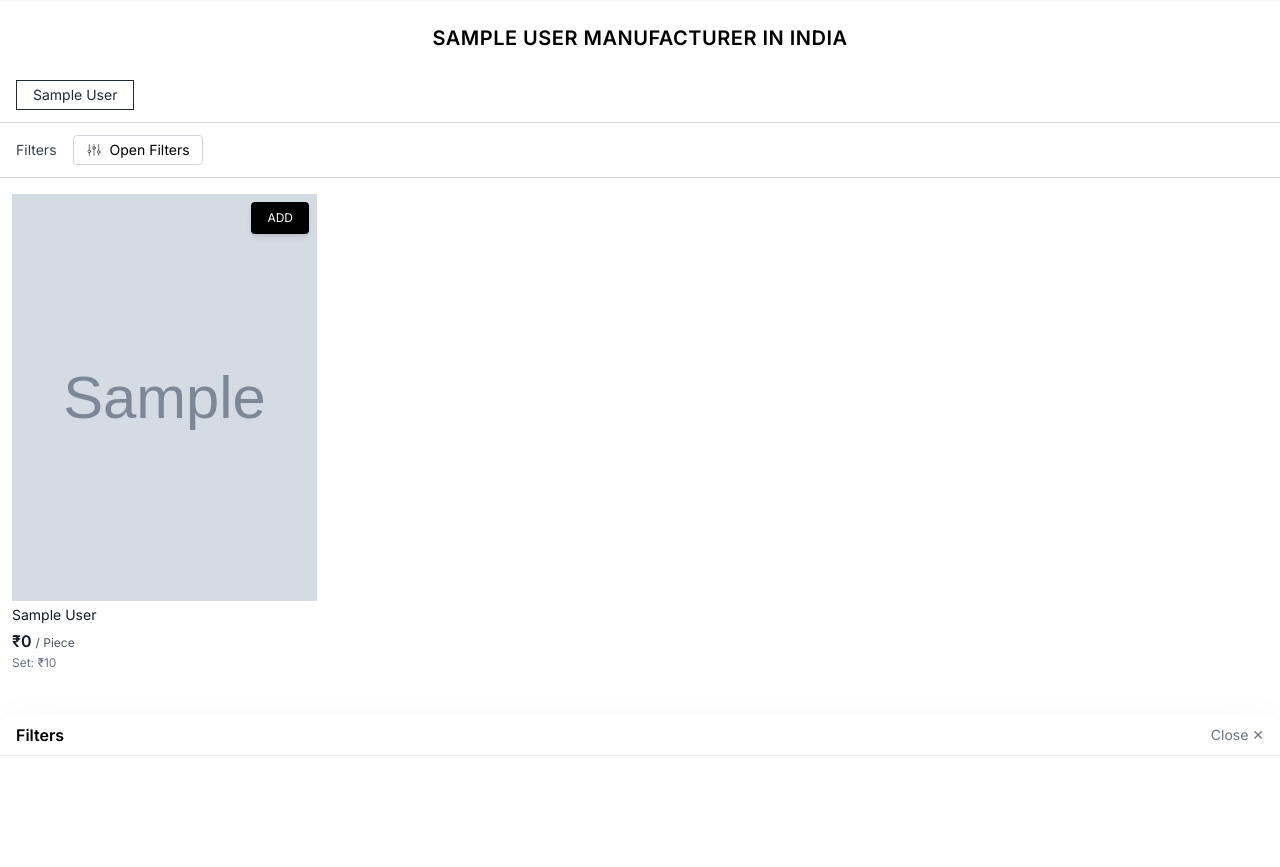
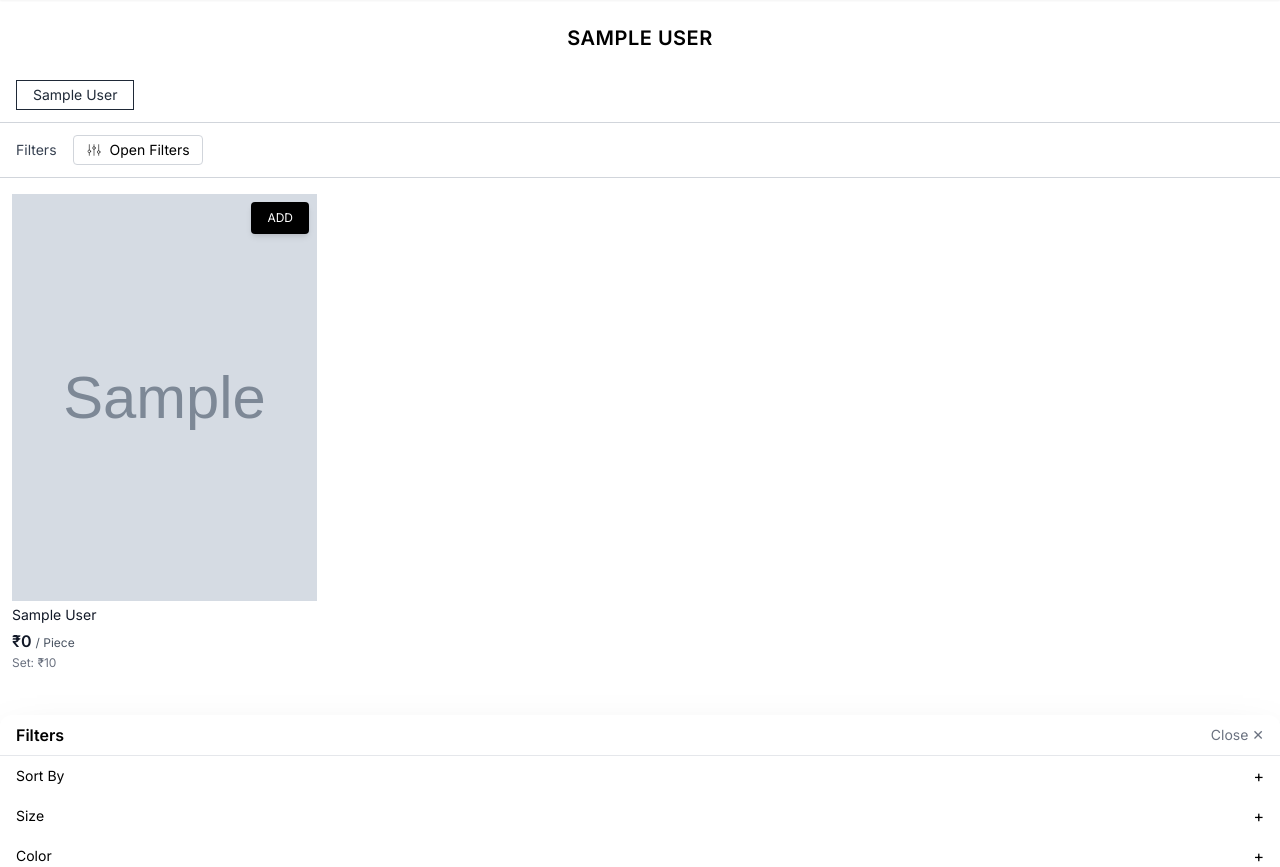
Before and after one commit to waseans/clauch-Clothing, a Django app: a page that uses clothingstore/user/templates/category_detail.html in a window 1280 px wide. Shown: the part 85-952 px from the top of the page. Run offline with Django 5.2, Linux system fonts and the light colour scheme; tables that the repository leaves empty hold one stand-in row (values such as "Sample post"); grey boxes marked "Sample" are stand-in pictures; some libraries are stand-ins or nearby versions; grey boxes are pictures that could not be loaded.

Commit message:
changed category page for seo

```diff
--- a/clothingstore/user/templates/category_detail.html
+++ b/clothingstore/user/templates/category_detail.html
@@ -1,59 +1,36 @@
 {% extends "base.html" %}
 {% load static %}
+{% block seo %}
+  <title>{{ category.name }} | Clauch</title>
+  <meta name="description" content="Explore premium wholesale clothing in the {{ category.name }} category. Best B2B deals only on Clauch.">
+  <meta name="keywords" content="{{ category.name }}, wholesale {{ category.name }}, B2B fashion, Clauch clothing, bulk fashion orders">
+  <meta name="robots" content="index, follow">
 
-{% block seo %}
-<title>{{ category.name }} Manufacturer in India | Clauch Factory</title>
-
-<meta name="description" content="Clauch Factory is a trusted {{ category.name }} manufacturer in India offering bulk production, private labeling, low MOQ and factory-direct pricing for wholesalers and fashion brands.">
-
-<meta name="keywords" content="{{ category.name }} manufacturer India, wholesale {{ category.name }}, bulk {{ category.name }}, private label {{ category.name }}, B2B {{ category.name }}">
-
-<meta name="robots" content="index, follow">
-<link rel="canonical" href="{{ request.build_absolute_uri }}">
-
-<!-- Open Graph -->
-<meta property="og:title" content="{{ category.name }} Manufacturer in India | Clauch Factory">
-<meta property="og:description" content="Bulk {{ category.name }} manufacturing from India. Private label, export-ready production and factory pricing by Clauch Factory.">
+  <!-- Open Graph / Facebook -->
+  <meta property="og:title" content="{{ category.name }} | Clauch">
+  <meta property="og:description" content="Wholesale deals for {{ category.name }} clothing. View sets, sizes, prices.">
   <meta property="og:image" content="{{ category.image.url }}">
   <meta property="og:url" content="{{ request.build_absolute_uri }}">
   <meta property="og:type" content="website">
-<meta property="og:site_name" content="Clauch Factory">
 
   <!-- Twitter -->
   <meta name="twitter:card" content="summary_large_image">
-<meta name="twitter:title" content="{{ category.name }} Manufacturer in India | Clauch Factory">
-<meta name="twitter:description" content="B2B {{ category.name }} manufacturer in India offering bulk supply, private labeling and low MOQ.">
+  <meta name="twitter:title" content="{{ category.name }} | Clauch">
+  <meta name="twitter:description" content="Shop premium wholesale {{ category.name }} sets in bulk from Clauch.">
   <meta name="twitter:image" content="{{ category.image.url }}">
-
-<!-- Category Schema -->
-<script type="application/ld+json">
-{
-  "@context": "https://schema.org",
-  "@type": "CollectionPage",
-  "name": "{{ category.name }} Manufacturer in India",
-  "description": "Bulk {{ category.name }} manufacturing in India by Clauch Factory with private labeling and factory-direct supply.",
-  "url": "{{ request.build_absolute_uri }}",
-  "isPartOf": {
-    "@type": "WebSite",
-    "name": "Clauch Factory",
-    "url": "https://clauchfactory.com/"
-  }
-}
-</script>
 {% endblock %}
 
+
 {% block content %}
+<div class="text-center text-lg sm:text-xl font-semibold mt-6 mb-4 uppercase tracking-wide">
+    {{ category.name }}
+</div>
 
-<!-- ✅ H1 -->
-<h1 class="text-center text-lg sm:text-xl font-semibold mt-6 mb-4 uppercase tracking-wide">
-    {{ category.name }} Manufacturer in India
-</h1>
-
-<!-- Category navigation -->
 <div class="w-full overflow-x-auto whitespace-nowrap border-b border-gray-300 py-3 px-4 bg-white flex items-center">
     <div class="flex gap-2 flex-grow">
         {% for label in categories %}
         <a href="{% url 'category_detail' label.slug %}">
+
             <button class="px-4 py-1 border text-xs sm:text-sm border-gray-800 text-gray-800 font-medium hover:bg-black hover:text-white transition-all duration-200">
                 {{ label.name }}
             </button>
@@ -62,7 +39,6 @@
     </div>
 </div>
 
-<!-- Filter bar -->
 <div class="w-full px-4 py-3 bg-white border-b border-gray-300 flex items-center justify-between sm:justify-start sm:gap-4">
     <span class="text-sm font-medium text-gray-700">Filters</span>
     <button onclick="toggleFilter()" class="ml-auto sm:ml-0 flex items-center gap-2 border border-gray-300 px-3 py-1 rounded text-sm hover:bg-black hover:text-white transition-all">
@@ -71,8 +47,7 @@
     </button>
 </div>
 
-<!-- Products -->
-<div class="grid grid-cols-2 sm:grid-cols-3 md:grid-cols-4 gap-3 px-3 pt-4 pb-16">
+<div class="grid grid-cols-2 sm:grid-cols-3 md:grid-cols-4 gap-3 px-3 pt-4 pb-10">
     {% for product in products %}
     <div class="w-full">
         <div class="relative">
@@ -81,22 +56,21 @@
                     <img src="{{ product.primary_image.url }}" alt="{{ product.name }}" class="w-full h-full object-cover bg-white">
                 </div>
             </a>
-
             <button class="absolute top-2 right-2 bg-black text-white text-xs px-4 py-2 rounded shadow-md hover:shadow-lg transition-all">
                 ADD
             </button>
         </div>
-
-        <div class="pt-1 pb-2">
+        <div class="pt-1 pb-2"> {# Added pb-2 for consistent bottom padding #}
             <p class="text-xs sm:text-sm text-gray-900 leading-tight truncate">{{ product.name }}</p>
 
-            <div class="text-base font-bold text-gray-900 mt-1">
-                ₹{{ product.get_current_price_per_piece|floatformat:0 }}
-                <span class="text-xs font-normal text-gray-600">/ Piece</span>
+            {# Price per Piece - Main and larger #}
+            <div class="text-base font-bold text-gray-900 mt-1"> {# Increased size and bold #}
+              ₹{{ product.get_current_price_per_piece|floatformat:0 }} <span class="text-xs font-normal text-gray-600">/ Piece</span>
             </div>
 
+            {# Price per Set - Smaller and less prominent #}
             {% if product.get_total_pieces_in_set > 0 %}
-            <p class="text-xs text-gray-500 mt-0.5">
+                <p class="text-xs text-gray-500 mt-0.5"> {# Smaller text and lighter color #}
                     Set: ₹{{ product.discount_price|default:product.price|floatformat:0 }}
                 </p>
             {% endif %}
@@ -105,41 +79,6 @@
     {% endfor %}
 </div>
 
-<!-- ✅ SEO CONTENT (BOTTOM – CLEAN) -->
-<div class="max-w-5xl mx-auto px-4 py-12 mt-24 border-t border-gray-200 text-sm text-gray-700 leading-relaxed">
-
-    <h2 class="text-lg font-semibold mb-3">
-        {{ category.name }} Manufacturer in India
-    </h2>
-
-    <p class="mb-4">
-        Clauch Factory is a leading {{ category.name|lower }} manufacturer in India
-        supplying bulk apparel to wholesalers, retailers, and private fashion brands
-        worldwide. Our production process focuses on consistent sizing, premium fabrics,
-        and scalable manufacturing capacity.
-    </p>
-
-    <p class="mb-4">
-        We offer private labeling, custom design development, and low MOQ options,
-        allowing brands to launch and expand efficiently. All garments are produced
-        under strict quality control standards at our Indian manufacturing facility.
-    </p>
-
-    <h3 class="font-semibold mt-6 mb-2">
-        Why Choose Clauch Factory?
-    </h3>
-
-    <ul class="list-disc pl-5 space-y-1">
-        <li>Factory-direct pricing</li>
-        <li>Bulk and private label manufacturing</li>
-        <li>Low MOQ options available</li>
-        <li>Export-ready apparel production</li>
-        <li>Worldwide B2B supply</li>
-    </ul>
-
-</div>
-
-<!-- Filter Panel -->
 <div id="filterPanel" class="fixed bottom-0 left-0 w-full bg-white z-50 h-[50vh] transform translate-y-full transition-transform duration-300 ease-in-out shadow-2xl rounded-t-xl">
     <div class="h-full flex flex-col">
         <div class="flex justify-between items-center px-4 py-2 border-b">
@@ -148,7 +87,68 @@
         </div>
 
         <div class="flex-1 overflow-y-auto px-4 pb-20 pt-2">
-            {% comment %} filter UI unchanged {% endcomment %}
+
+            <div>
+                <div class="flex justify-between items-center cursor-pointer" onclick="toggleSection('sortBy')">
+                    <h3 class="font-medium text-sm">Sort By</h3>
+                    <span id="icon-sortBy">+</span>
+                </div>
+                <div id="section-sortBy" class="mt-2 hidden text-sm text-gray-700">
+                    <label><input type="radio" name="sort" value="popular"> Popular</label><br>
+                    <label><input type="radio" name="sort" value="high"> Price: High to Low</label><br>
+                    <label><input type="radio" name="sort" value="low"> Price: Low to High</label><br>
+                    <label><input type="radio" name="sort" value="new"> New</label>
+                </div>
+            </div>
+
+            <div class="mt-4">
+                <div class="flex justify-between items-center cursor-pointer" onclick="toggleSection('size')">
+                    <h3 class="font-medium text-sm">Size</h3>
+                    <span id="icon-size">+</span>
+                </div>
+                <div id="section-size" class="mt-2 hidden flex flex-wrap gap-2 text-sm text-gray-700">
+                    {% for size in sizes %}
+                        <label><input type="checkbox" value="{{ size }}"> {{ size }}</label>
+                    {% endfor %}
+                </div>
+            </div>
+
+            <div class="mt-4">
+                <div class="flex justify-between items-center cursor-pointer" onclick="toggleSection('color')">
+                    <h3 class="font-medium text-sm">Color</h3>
+                    <span id="icon-color">+</span>
+                </div>
+                <div id="section-color" class="mt-2 hidden flex flex-wrap gap-2 text-sm text-gray-700">
+                    {% for color in colors %}
+                        <label><input type="checkbox" value="{{ color }}"> {{ color }}</label>
+                    {% endfor %}
+                </div>
+            </div>
+
+            <div class="mt-4">
+                <div class="flex justify-between items-center cursor-pointer" onclick="toggleSection('sleeves')">
+                    <h3 class="font-medium text-sm">Sleeves</h3>
+                    <span id="icon-sleeves">+</span>
+                </div>
+                <div id="section-sleeves" class="mt-2 hidden flex flex-wrap gap-2 text-sm text-gray-700">
+                    {% for sleeve in sleeves %}
+                        <label><input type="checkbox" value="{{ sleeve }}"> {{ sleeve }}</label>
+                    {% endfor %}
+                </div>
+            </div>
+
+            <div class="mt-4">
+                <div class="flex justify-between items-center cursor-pointer" onclick="toggleSection('price')">
+                    <h3 class="font-medium text-sm">Price</h3>
+                    <span id="icon-price">+</span>
+                </div>
+                <div id="section-price" class="mt-2 hidden flex items-center gap-2 text-sm">
+                    <input type="number" placeholder="Min" class="border rounded px-2 py-1 w-20 text-center">
+                    <span>-</span>
+                    <input type="number" placeholder="Max" class="border rounded px-2 py-1 w-20 text-center">
+                </div>
+            </div>
+
         </div>
 
         <div class="absolute bottom-0 left-0 w-full bg-white px-4 py-3 border-t">
@@ -161,14 +161,16 @@
 
 <script>
     function toggleFilter() {
-    document.getElementById('filterPanel').classList.toggle('translate-y-full');
+        const panel = document.getElementById('filterPanel');
+        panel.classList.toggle('translate-y-full');
     }
 
     function toggleSection(id) {
         const section = document.getElementById('section-' + id);
         const icon = document.getElementById('icon-' + id);
+        const isHidden = section.classList.contains('hidden');
 
-    if (section.classList.contains('hidden')) {
+        if (isHidden) {
             section.classList.remove('hidden');
             icon.textContent = '−';
         } else {
@@ -177,5 +179,4 @@ function toggleSection(id) {
         }
     }
 </script>
-
 {% endblock %}
```
Lines whose indentation alone changed are shown as unchanged.
